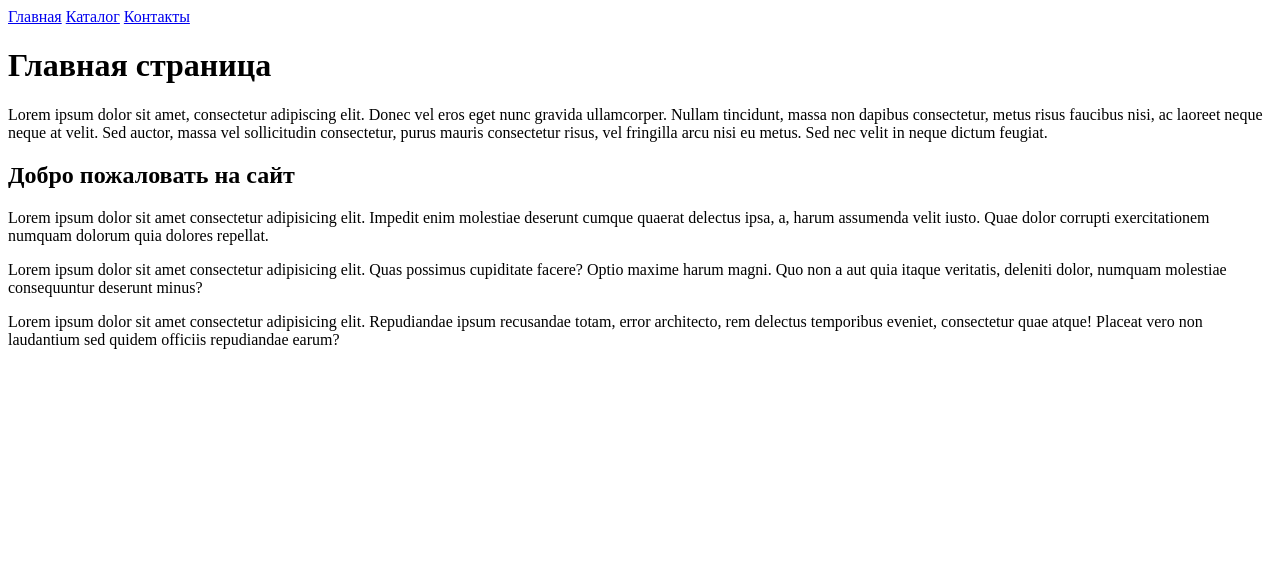
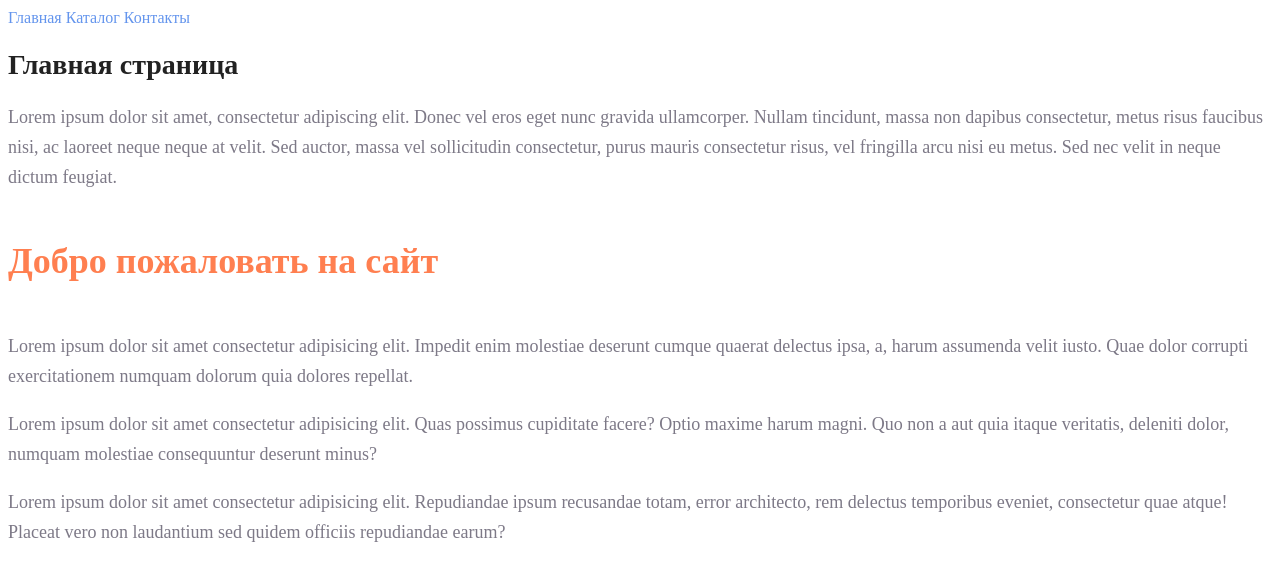
Before and after one commit to Castorki/html_css, a plain HTML site: page index.html in a window 1280 px wide. Drawn offline with Linux system fonts and the light colour scheme.

Commit message:
first try css

```diff
--- a/index.html
+++ b/index.html
@@ -4,16 +4,17 @@
     <meta charset="UTF-8">
     <meta name="viewport" content="width=device-width, initial-scale=1.0">
     <title>Document</title>
+    <link rel="stylesheet" href="style.css">
 </head>
 <body>
-    <a href="index.html">Главная</a>
-    <a href="catolog/catalog.html">Каталог</a>
-    <a href="#">Контакты</a>
-    <h1>Главная страница</h1>
-    <p>Lorem ipsum dolor sit amet, consectetur adipiscing elit. Donec vel eros eget nunc gravida ullamcorper. Nullam tincidunt, massa non dapibus consectetur, metus risus faucibus nisi, ac laoreet neque neque at velit. Sed auctor, massa vel sollicitudin consectetur, purus mauris consectetur risus, vel fringilla arcu nisi eu metus. Sed nec velit in neque dictum feugiat.</p>
-    <h2>Добро пожаловать на сайт</h2>
-    <p>Lorem ipsum dolor sit amet consectetur adipisicing elit. Impedit enim molestiae deserunt cumque quaerat delectus ipsa, a, harum assumenda velit iusto. Quae dolor corrupti exercitationem numquam dolorum quia dolores repellat.</p>
-    <p>Lorem ipsum dolor sit amet consectetur adipisicing elit. Quas possimus cupiditate facere? Optio maxime harum magni. Quo non a aut quia itaque veritatis, deleniti dolor, numquam molestiae consequuntur deserunt minus?</p>
-    <p>Lorem ipsum dolor sit amet consectetur adipisicing elit. Repudiandae ipsum recusandae totam, error architecto, rem delectus temporibus eveniet, consectetur quae atque! Placeat vero non laudantium sed quidem officiis repudiandae earum?</p>
+    <a class="menu_link" href="index.html">Главная</a>
+    <a class="menu_link" href="catolog/catalog.html">Каталог</a>
+    <a class="menu_link" href="#">Контакты</a>
+    <h1 class="title">Главная страница</h1>
+    <p class="paragraph">Lorem ipsum dolor sit amet, consectetur adipiscing elit. Donec vel eros eget nunc gravida ullamcorper. Nullam tincidunt, massa non dapibus consectetur, metus risus faucibus nisi, ac laoreet neque neque at velit. Sed auctor, massa vel sollicitudin consectetur, purus mauris consectetur risus, vel fringilla arcu nisi eu metus. Sed nec velit in neque dictum feugiat.</p>
+    <h2 class="subtitle">Добро пожаловать на сайт</h2>
+    <p class="paragraph">Lorem ipsum dolor sit amet consectetur adipisicing elit. Impedit enim molestiae deserunt cumque quaerat delectus ipsa, a, harum assumenda velit iusto. Quae dolor corrupti exercitationem numquam dolorum quia dolores repellat.</p>
+    <p class="paragraph">Lorem ipsum dolor sit amet consectetur adipisicing elit. Quas possimus cupiditate facere? Optio maxime harum magni. Quo non a aut quia itaque veritatis, deleniti dolor, numquam molestiae consequuntur deserunt minus?</p>
+    <p class="paragraph">Lorem ipsum dolor sit amet consectetur adipisicing elit. Repudiandae ipsum recusandae totam, error architecto, rem delectus temporibus eveniet, consectetur quae atque! Placeat vero non laudantium sed quidem officiis repudiandae earum?</p>
 </body>
 </html>
--- /dev/null
+++ b/style.css
@@ -0,0 +1,32 @@
+a{
+    text-decoration: none;
+}
+
+.menu_link{
+    color: cornflowerblue;
+    font-size: 16px;
+    line-height: 20px;
+}
+
+.title{
+    color: #222;
+    font-size: 28px;
+    line-height: 36px;
+    font-weight: bold;
+}
+
+.paragraph{
+    font-style: normal;
+    font-weight: 300;
+    font-size: 18px;
+    line-height: 30px;
+    color: #7D7987;
+}
+
+.subtitle{
+    color: coral;
+    font-style: normal;
+    font-weight: 700;
+    font-size: 36px;
+    line-height: 80px;
+}
```
Also changed, not shown: catolog/catalog.html (+12 -11 lines).
